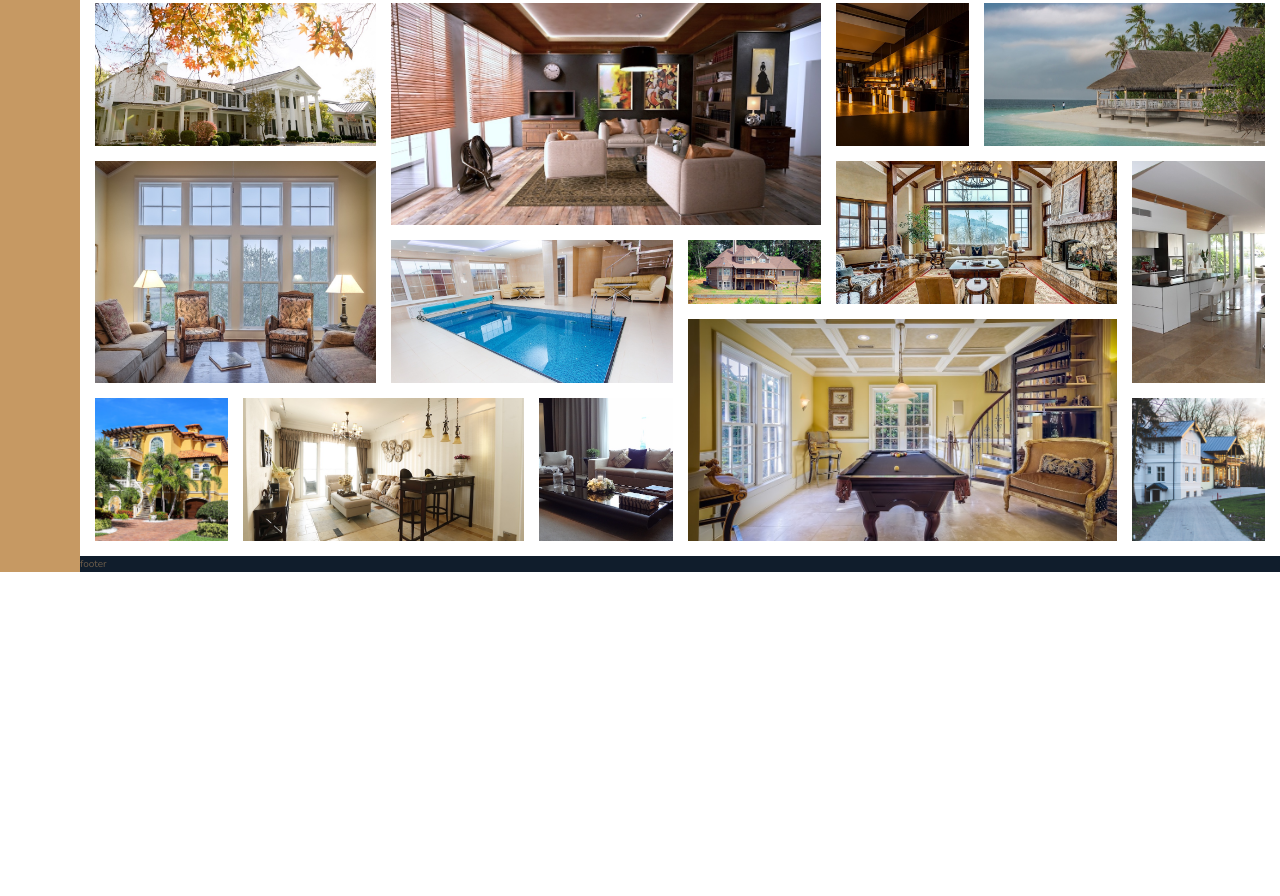
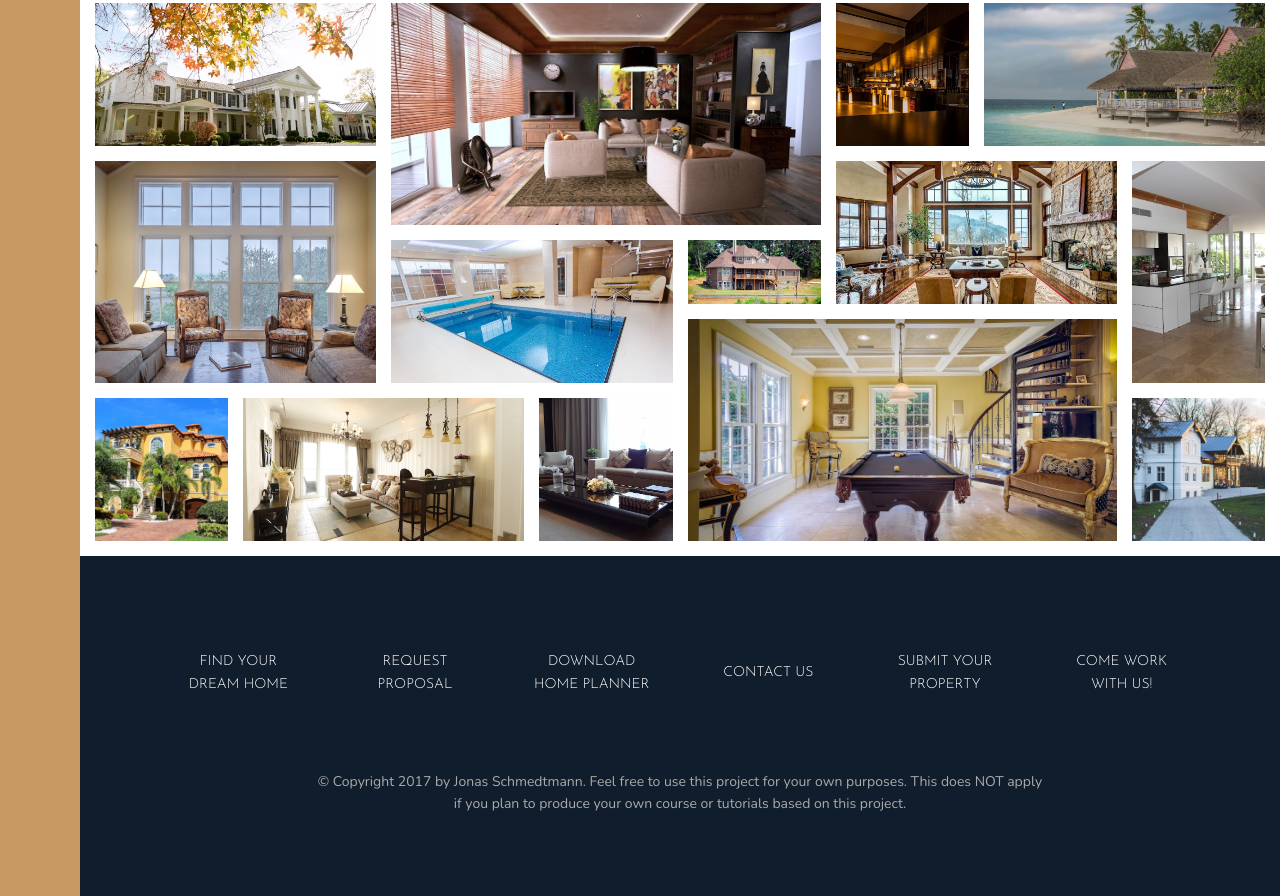
Before and after one commit to mado00/Nexter, a website: page index.html in a window 1280 px wide. Shown: the part 3084-3980 px from the top of the page. Before the commit the page ends 3656 px from the top, so only its background shows below. Drawn offline with nearby package versions, Linux system fonts and the light colour scheme.

Commit message:
add footer

```diff
--- a/index.html
+++ b/index.html
@@ -339,7 +339,30 @@
 </section>
 
 <footer class="footer">
-	footer
+	<ul class="nav">
+		<li class="nav__item">
+			<a href="#" class="nav__link">Find your dream home</a>
+		</li>
+		<li class="nav__item">
+			<a href="#" class="nav__link">Request proposal</a>
+		</li>
+		<li class="nav__item">
+			<a href="#" class="nav__link">Download home planner</a>
+		</li>
+		<li class="nav__item">
+			<a href="#" class="nav__link">Contact us</a>
+		</li>
+		<li class="nav__item">
+			<a href="#" class="nav__link">Submit your property</a>
+		</li>
+		<li class="nav__item">
+			<a href="#" class="nav__link">Come work with us!</a>
+		</li>
+	</ul>
+	<p class="copyright">
+		&copy; Copyright 2017 by Jonas Schmedtmann. Feel free to use this project for your own purposes. This does NOT apply if you plan to produce your own course or tutorials based on this project.
+	</p>
+
 </footer>
 
 </html>
--- a/sass/_footer.scss
+++ b/sass/_footer.scss
@@ -1,4 +1,46 @@
 .footer {
   background-color: $color-secondary;
   grid-column: full-start / full-end;
+
+  padding: 8rem;
 }
+
+.nav {
+  list-style: none;
+
+  display: grid;
+  grid-template-columns: repeat(auto-fit, minmax(15rem, 1fr));
+  grid-gap: 2rem;
+  align-items: center;
+
+  &__link:link,
+  &__link:visited {
+    font-size: 1.4rem;
+    font-family: $font-display;
+    color: #fff;
+    text-decoration: none;
+    text-transform: uppercase;
+    text-align: center;
+    padding: 1.5rem;
+    display: block;
+    transition: all .2s;
+  }
+
+  &__link:hover,
+  &__link:active {
+    background-color: rgba(#fff, .07);
+    transform: translateY(-3px);
+  }
+}
+
+.copyright {
+  font-size: 1.4rem;
+  color: $color-grey-light-2;
+  margin-top: 6rem;
+  margin-right: auto;
+  margin-left: auto;
+  text-align: center;
+  width: 70%;
+
+
+}
```
Also changed, not shown: css/style.css.
